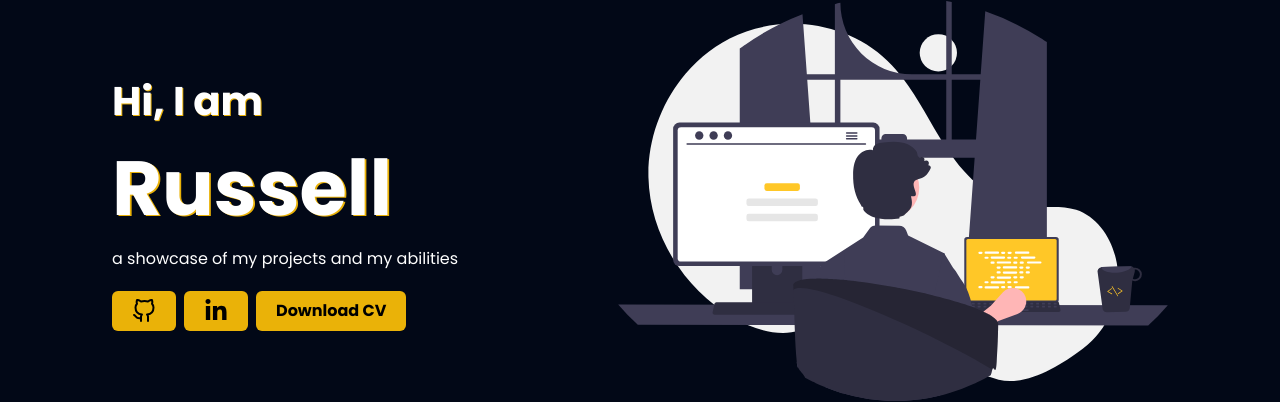
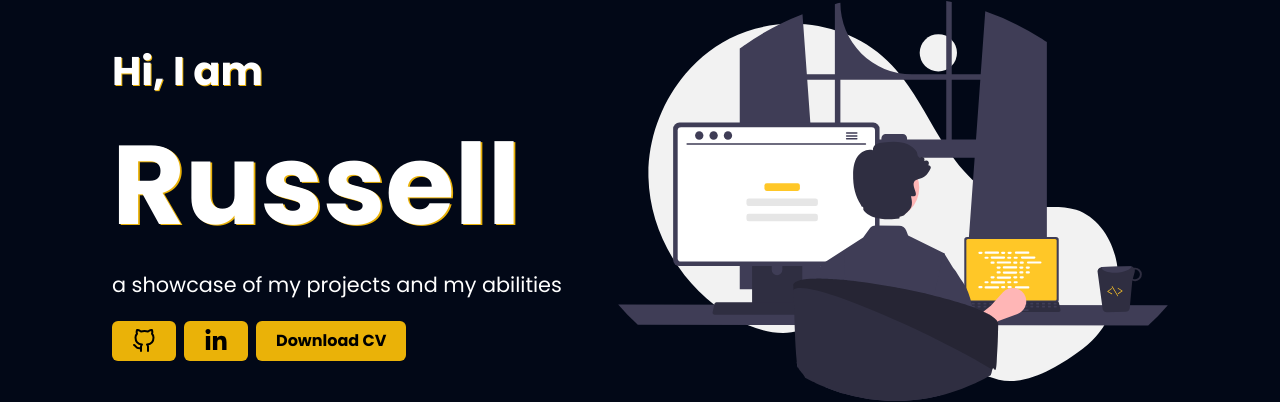
Before and after one commit to russellbanares322/personal-portfolio-v2, a React (Vite) app: page / in a window 1280 px wide. Shown: the part 176-578 px from the top of the page. Built offline with nearby package versions, Linux system fonts and the light colour scheme.

Commit message:
style: increase banner title font size

```diff
--- a/src/components/banner/Banner.jsx
+++ b/src/components/banner/Banner.jsx
@@ -10,10 +10,10 @@ const Banner = () => {
         <p className="text-[2rem] md:text-[2.5rem] font-bold light-text-shadow">
           Hi, I am
         </p>
-        <p className="text-[4rem] md:text-[4.8rem] font-bold medium-text-shadow">
+        <p className="text-[4rem] md:text-[7rem] font-bold medium-text-shadow">
           Russell
         </p>
-        <p className="text-[0.9rem] md:text-[1rem]">
+        <p className="text-[0.9rem] md:text-[1.3rem]">
           a showcase of my projects and my abilities
         </p>
         <div className="flex gap-2 mt-5">
```
